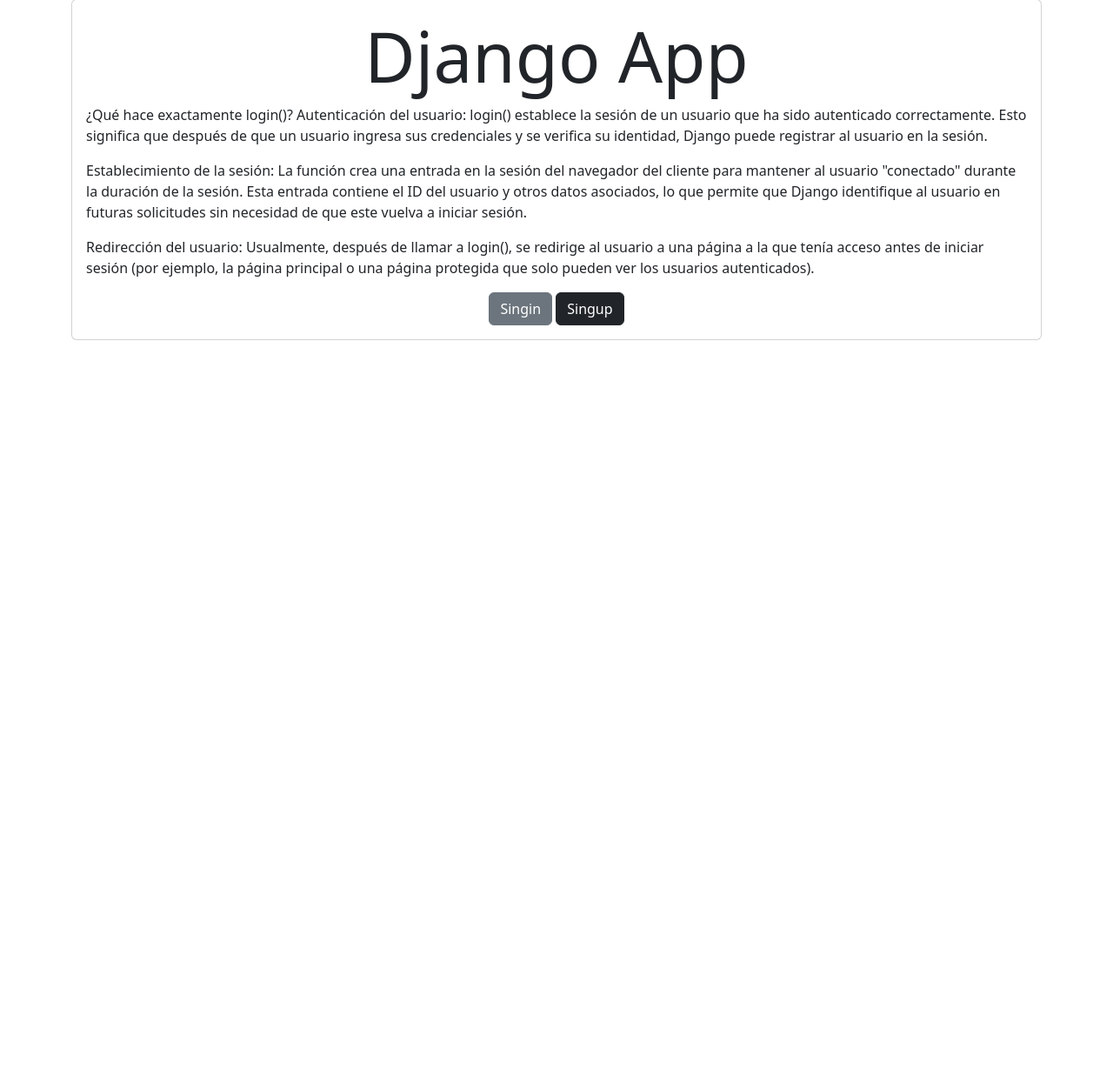
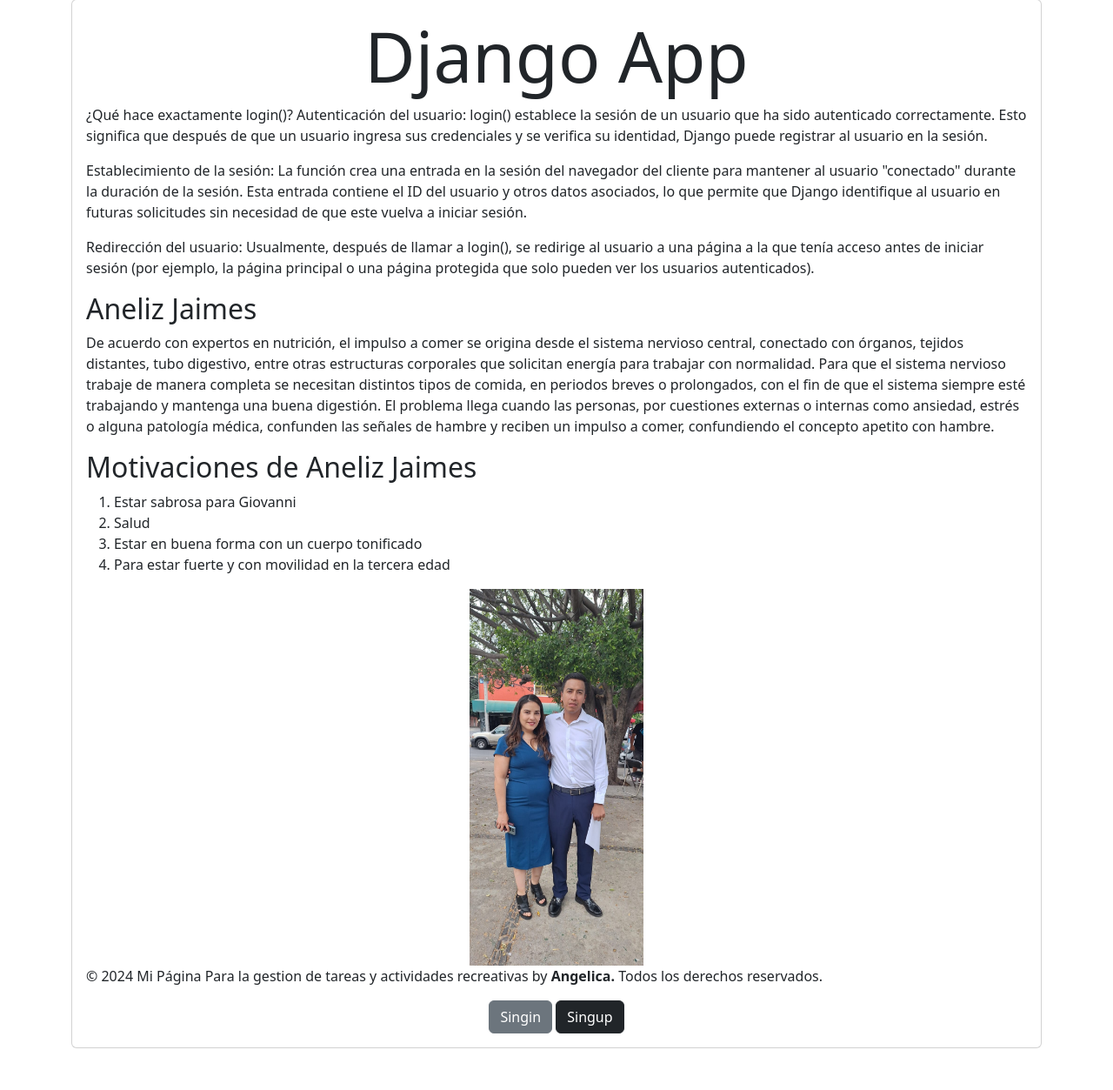
Before and after one commit to GioSosaGacia/django_user, a Django app: page / in a window 1280 px wide. Shown: the part 105-1358 px from the top of the page at 87% size. Before the commit the page ends 496 px from the top, so only its background shows below. Run offline with Django 5.2, Linux system fonts and the light colour scheme.

Commit message:
Agregando imagen a home, archivos settings, carpeta static + imagen dentr, uso de load static en la parte superior del html and static dentro de la ancla a

```diff
--- a/djangocrud/settings.py
+++ b/djangocrud/settings.py
@@ -116,7 +116,7 @@ USE_TZ = True
 # Static files (CSS, JavaScript, Images)
 # https://docs.djangoproject.com/en/5.1/howto/static-files/
 
-STATIC_URL = 'static/'
+STATIC_URL = '/static/'
 
 #esta relacionada a login-required, la clase importada en views.py
 LOGIN_URL = '/singin'
--- a/tasks/templates/home.html
+++ b/tasks/templates/home.html
@@ -2,6 +2,9 @@
 {% extends "base.html" %}
 
 {% block content %}
+
+{% comment %} para que lo cargue debe de esta load static {% endcomment %}
+{% load static%}
 
 <main class="container py-5">
     <section class="card card-body">
@@ -15,6 +18,37 @@
         <p>
             Redirección del usuario: Usualmente, después de llamar a login(), se redirige al usuario a una página a la que tenía acceso antes de iniciar sesión (por ejemplo, la página principal o una página protegida que solo pueden ver los usuarios autenticados).
         </p>
+        <div>
+            <h2>Aneliz Jaimes</h2>
+            <p>De acuerdo con expertos en nutrición, el impulso a comer se origina desde el sistema nervioso central, conectado con órganos, tejidos distantes, tubo digestivo, entre otras estructuras corporales que solicitan energía para trabajar con normalidad.
+
+                Para que el sistema nervioso trabaje de manera completa se necesitan distintos tipos de comida, en periodos breves o prolongados, con el fin de que el sistema siempre esté trabajando y mantenga una buena digestión.
+
+                El problema llega cuando las personas, por cuestiones externas o internas como ansiedad, estrés o alguna patología médica, confunden las señales de hambre y reciben un impulso a comer, confundiendo el concepto apetito con hambre.
+            </p>
+        </div>
+        <div>
+            <h2>Motivaciones de Aneliz Jaimes</h2>
+            <ol>
+                <li>
+                    Estar sabrosa para Giovanni
+                </li>
+                <li>
+                    Salud
+                </li>
+                <li>
+                    Estar en buena forma con un cuerpo tonificado
+                </li>
+                <li>
+                    Para estar fuerte y con movilidad en la tercera edad
+                </li>
+            </ol>
+            <center><img src="{% static 'aneliz.jpg' %}" alt='200px' width='200px'></center>
+        </div>
+
+        <footer>
+            <p>&copy; 2024 Mi Página Para la gestion de tareas y actividades recreativas by <strong>Angelica.</strong> Todos los derechos reservados.</p>
+        </footer>
 
         <div class="text-center">
             <a class="btn btn-secondary" href='/singin'>Singin</a>
```
Also changed, not shown: db.sqlite3, tasks/static/aneliz.jpg (added).
